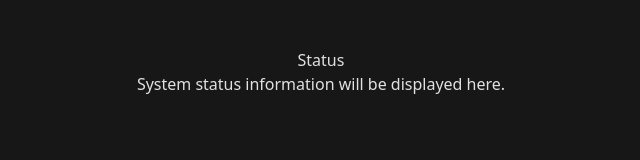
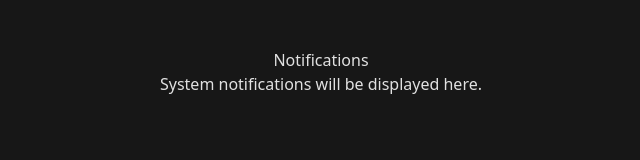
Before and after one commit to TheMasshiro/bsf-dashboard, a React (Vite) app in the folder client/: page / in a window 1280 px wide. Shown: the top 160 px of the page, without its empty margins (319-959 px from the left). Built offline with nearby package versions, Linux system fonts and the light colour scheme.

Commit message:
Fixed tabbings

```diff
--- a/client/src/App.jsx
+++ b/client/src/App.jsx
@@ -10,11 +10,11 @@ function App() {
 
     return (
         <FooterNav>
-            <Status />
+            <Notifications />
             <Sensors />
             <Controls />
             <Analytics />
-            <Notifications />
+            <Status />
         </FooterNav>
     )
 }
```
Also changed, not shown: client/src/tabs/Analytics.jsx (renamed from client/src/tabs/analytics.jsx), client/src/tabs/Controls.jsx (renamed from client/src/tabs/controls.jsx), client/src/tabs/Notifications.jsx (renamed from client/src/tabs/notifications.jsx), client/src/tabs/Sensors.jsx (renamed from client/src/tabs/sensors.jsx), client/src/tabs/Status.jsx (renamed from client/src/tabs/status.jsx).
